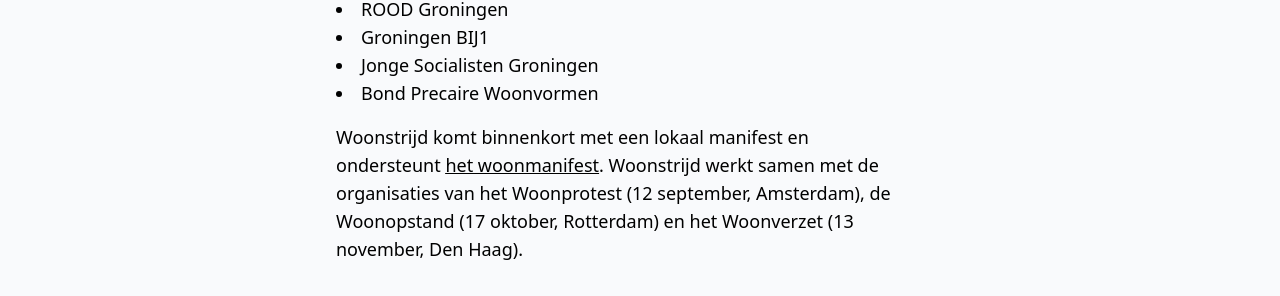
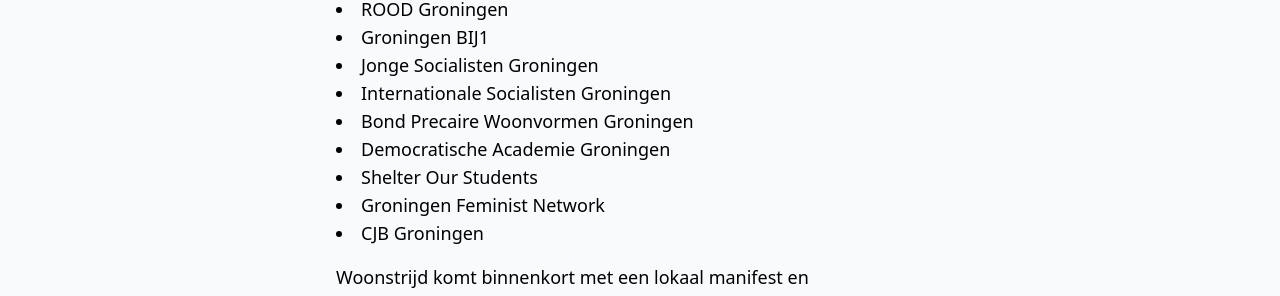
Before and after one commit to Nierot/woonstrijd, a React (Create React App) app in the folder website/: page /wie-zijn-wij in a window 1280 px wide. Shown: the part 249-545 px from the top of the page. Built offline with nearby package versions, Linux system fonts and the light colour scheme.

Commit message:
🎨 Update list of organisations

```diff
--- a/website/src/pages/AboutUs.tsx
+++ b/website/src/pages/AboutUs.tsx
@@ -16,7 +16,12 @@
         <li>ROOD Groningen</li>
         <li>Groningen BIJ1</li>
         <li>Jonge Socialisten Groningen</li>
-        <li>Bond Precaire Woonvormen</li>
+        <li>Internationale Socialisten Groningen</li>
+        <li>Bond Precaire Woonvormen Groningen</li>
+        <li>Democratische Academie Groningen</li>
+        <li>Shelter Our Students</li>
+        <li>Groningen Feminist Network</li>
+        <li>CJB Groningen</li>
     </ul>
 
     <Paragraph className="pt-4">
```
